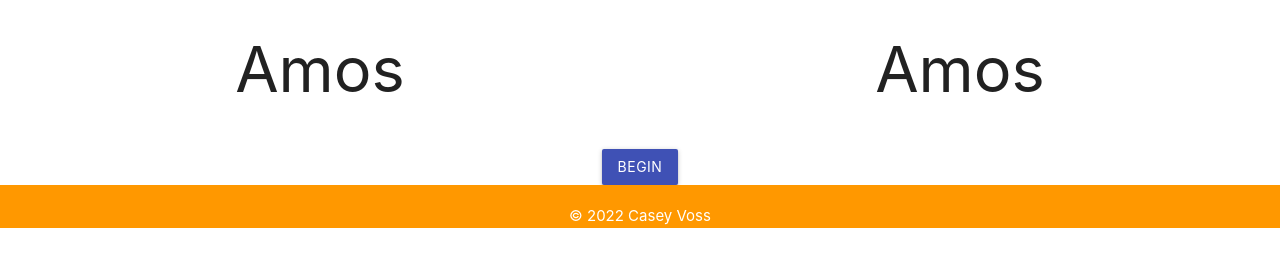
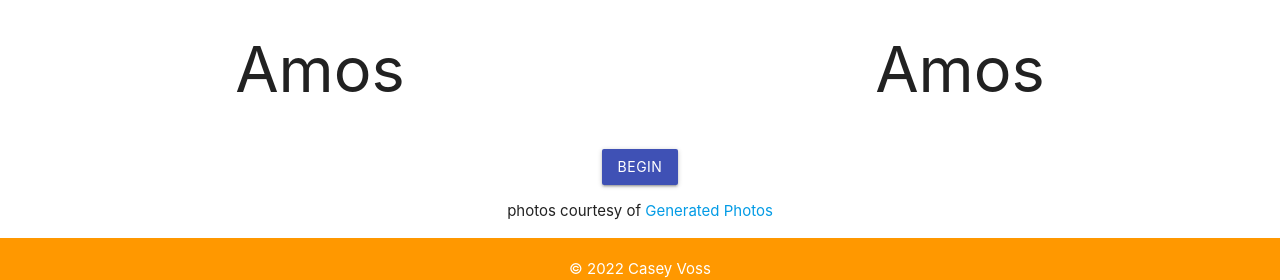
Before and after one commit to caseyvoss95/first-glance, a Django app: page / in a window 1280 px wide. Shown: the part 944-1224 px from the top of the page. Before the commit the page ends 1172 px from the top, so only its background shows below. Run offline with Django 4.2, Linux system fonts and the light colour scheme; the visitor is signed in with stand-in values (Sample User, id 1); data comes from the database, SQL or seed files in the repository; data that the repository does not hold is empty.

Commit message:
Generate Photos watermark added

```diff
--- a/main_app/templates/person/detail.html
+++ b/main_app/templates/person/detail.html
@@ -15,5 +15,6 @@
 
 <a href="/quiz/{{ currentId }}/" class="btn indigo">BEGIN</a>
 
+<p>photos courtesy of <a href="https://generated.photos/">Generated Photos</a></p>
 
 {% endblock %}
```
